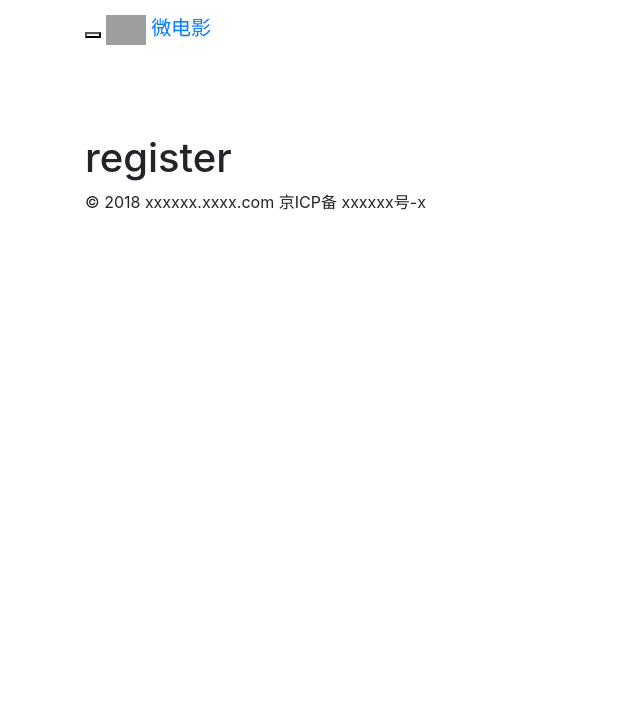
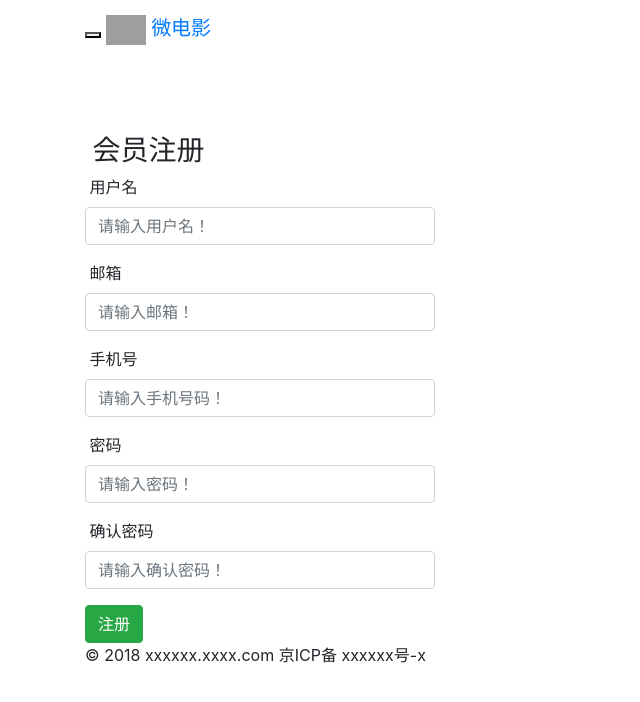
Before and after one commit to hengzZ/movie_web, a Flask app: template app/templates/home/register.html in a window 1280 px wide. Shown: the top 702 px of the page, without its empty margins (0-640 px from the left). Run offline with Flask 2, Linux system fonts and the light colour scheme; the template is opened without the code that fills it, so the values that code supplies are empty; some libraries are stand-ins or nearby versions; grey boxes are pictures that could not be loaded.

Commit message:
register

```diff
--- a/app/templates/home/register.html
+++ b/app/templates/home/register.html
@@ -1,5 +1,78 @@
 {% extends "home/home.html" %}
 
+<!--模板-->
+<!--<div class="row">-->
+    <!--<div class="col-md-4 col-md-offset-4">-->
+        <!--<div class="panel panel-success">-->
+            <!--<div class="panel-heading">-->
+                <!--<h3 class="panel-title"><span class="glyphicon glyphicon-plus"></span>&nbsp;会员注册</h3>-->
+            <!--</div>-->
+            <!--<div class="panel-body">-->
+                <!--<form role="form" method="post">-->
+                    <!--<fieldset>-->
+                        <!--<div class="form-group">-->
+                            <!--<label><span class="glyphicon glyphicon-user"></span>&nbsp;用户名</label>-->
+                            <!--<input type="text" class="form-control" placeholder="请输入用户名！">-->
+                        <!--</div>-->
+                        <!--<div class="form-group">-->
+                            <!--<label><span class="glyphicon glyphicon-envelope"></span>&nbsp;邮箱</label>-->
+                            <!--<input type="text" class="form-control" placeholder="请输入邮箱！">-->
+                        <!--</div>-->
+                        <!--<div class="form-group">-->
+                            <!--<label><span class="glyphicon glyphicon-phone"></span>&nbsp;手机号</label>-->
+                            <!--<input type="text" class="form-control" placeholder="请输入手机号码！">-->
+                        <!--</div>-->
+                        <!--<div class="form-group">-->
+                            <!--<label><span class="glyphicon glyphicon-lock"></span>&nbsp;密码</label>-->
+                            <!--<input type="password" class="form-control" placeholder="请输入密码！">-->
+                        <!--</div>-->
+                        <!--<div class="form-group">-->
+                            <!--<label><span class="glyphicon glyphicon-lock"></span>&nbsp;确认密码</label>-->
+                            <!--<input type="password" class="form-control" placeholder="请输入确认密码！">-->
+                        <!--</div>-->
+                        <!--<a class="btn btn-success" href="#">注册</a>-->
+                    <!--</fieldset>-->
+                <!--</form>-->
+            <!--</div>-->
+        <!--</div>-->
+    <!--</div>-->
+<!--</div>-->
+
 {% block content %}
-<h1>register</h1>
+<div class="row">
+    <div class="col-md-4 col-md-offset-4">
+        <div class="panel panel-success">
+            <div class="panel-heading">
+                <h3 class="panel-title"><span class="glyphicon glyphicon-plus"></span>&nbsp;会员注册</h3>
+            </div>
+            <div class="panel-body">
+                <form role="form" method="post">
+                    <fieldset>
+                        <div class="form-group">
+                            <label><span class="glyphicon glyphicon-user"></span>&nbsp;用户名</label>
+                            <input type="text" class="form-control" placeholder="请输入用户名！">
+                        </div>
+                        <div class="form-group">
+                            <label><span class="glyphicon glyphicon-envelope"></span>&nbsp;邮箱</label>
+                            <input type="text" class="form-control" placeholder="请输入邮箱！">
+                        </div>
+                        <div class="form-group">
+                            <label><span class="glyphicon glyphicon-phone"></span>&nbsp;手机号</label>
+                            <input type="text" class="form-control" placeholder="请输入手机号码！">
+                        </div>
+                        <div class="form-group">
+                            <label><span class="glyphicon glyphicon-lock"></span>&nbsp;密码</label>
+                            <input type="password" class="form-control" placeholder="请输入密码！">
+                        </div>
+                        <div class="form-group">
+                            <label><span class="glyphicon glyphicon-lock"></span>&nbsp;确认密码</label>
+                            <input type="password" class="form-control" placeholder="请输入确认密码！">
+                        </div>
+                        <a class="btn btn-success" href="{{ url_for('home.user') }}">注册</a>
+                    </fieldset>
+                </form>
+            </div>
+        </div>
+    </div>
+</div>
 {% endblock %}
```
